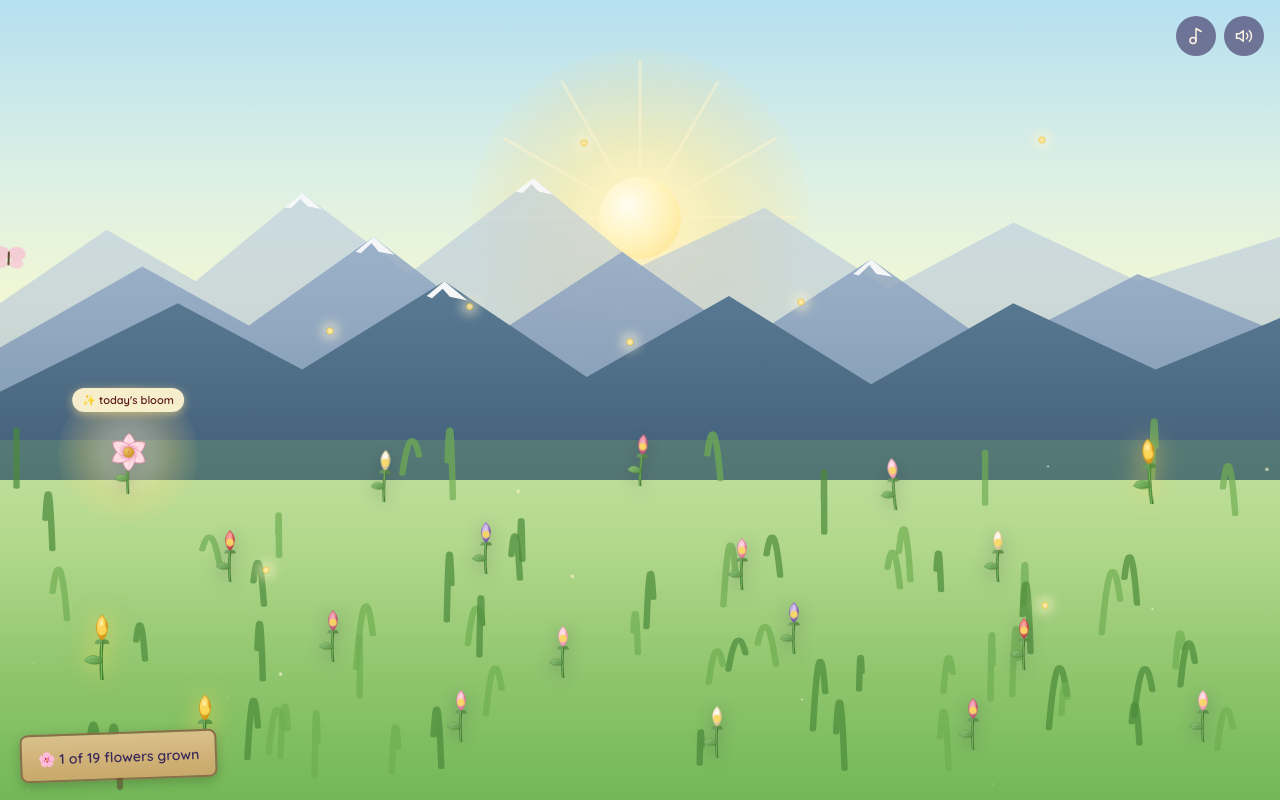
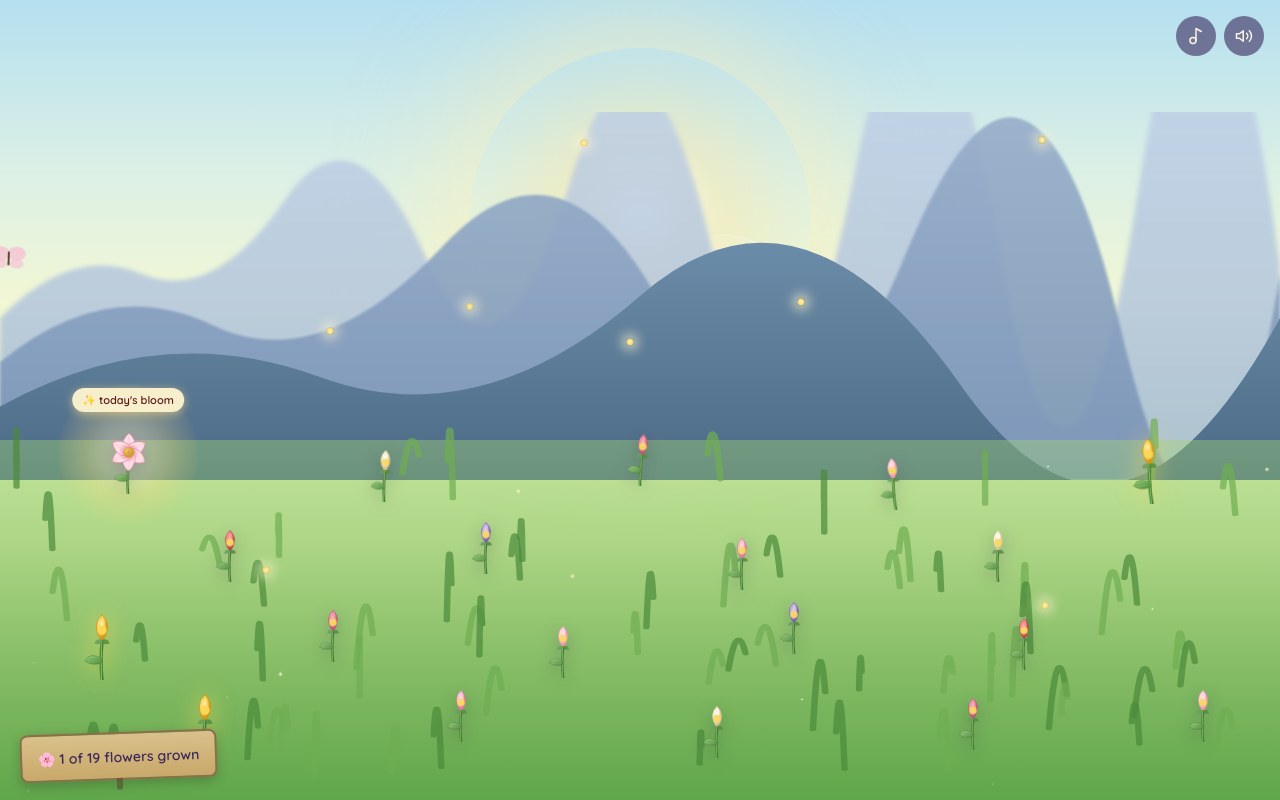
Before and after one commit to simplyveronica20-wq/Garden_for_you, a React (Vite) app: page / in a window 1280 px wide. Both pictures are taken after a click on the button "Open the Gate". Built offline with nearby package versions, Linux system fonts and the light colour scheme; a web font is replaced by a local one.

Commit message:
Update Garden SVG background to use realistic smooth curves, atmospheric blur, and lens flares

```diff
--- a/src/garden/Garden.tsx
+++ b/src/garden/Garden.tsx
@@ -306,43 +306,47 @@ function Sun() {
       className="absolute pointer-events-none"
       style={{ top: '6%', left: '50%', transform: 'translateX(-50%)', width: 340, height: 340 }}
     >
-      {/* soft radiant glow */}
+      {/* warm realistic sun glow */}
       <div
         className="absolute inset-0 rounded-full"
         style={{
           background:
-            'radial-gradient(circle, rgba(255,250,220,0.95) 0%, rgba(255,235,160,0.55) 30%, rgba(255,220,130,0.22) 55%, rgba(255,220,130,0) 75%)',
+            'radial-gradient(circle, rgba(255,255,255,1) 0%, rgba(255,245,210,0.8) 15%, rgba(255,230,160,0.4) 35%, rgba(255,220,130,0.1) 60%, rgba(255,220,130,0) 80%)',
+          boxShadow: '0 0 100px 30px rgba(255, 240, 180, 0.5)',
         }}
       />
-      {/* sun rays */}
-      <svg viewBox="0 0 340 340" className="absolute inset-0" style={{ animation: 'breathe 6s ease-in-out infinite' }}>
-        {Array.from({ length: 12 }).map((_, i) => {
-          const angle = (360 / 12) * i;
-          return (
-            <line
-              key={i}
-              x1="170"
-              y1="170"
-              x2="170"
-              y2="18"
-              stroke="rgba(255,245,208,0.5)"
-              strokeWidth="3"
-              strokeLinecap="round"
-              transform={`rotate(${angle} 170 170)`}
-            />
-          );
-        })}
-      </svg>
-      {/* sun core */}
+      {/* lens flares for realism */}
       <div
         className="absolute rounded-full"
         style={{
-          top: '38%',
-          left: '38%',
-          width: '24%',
-          height: '24%',
-          background: 'radial-gradient(circle at 35% 35%, #fffdf0 0%, #fff2b8 55%, #ffdf87 100%)',
-          boxShadow: '0 0 40px 14px rgba(255,240,180,0.7)',
+          top: '55%',
+          left: '55%',
+          width: '40%',
+          height: '40%',
+          background: 'rgba(255,255,255,0.1)',
+          border: '1px solid rgba(255,255,255,0.2)',
+        }}
+      />
+      <div
+        className="absolute rounded-full"
+        style={{
+          top: '75%',
+          left: '75%',
+          width: '15%',
+          height: '15%',
+          background: 'rgba(200,240,255,0.15)',
+          filter: 'blur(2px)',
+        }}
+      />
+      <div
+        className="absolute rounded-full"
+        style={{
+          top: '90%',
+          left: '90%',
+          width: '8%',
+          height: '8%',
+          background: 'rgba(255,220,180,0.2)',
+          filter: 'blur(1px)',
         }}
       />
     </div>
@@ -360,53 +364,45 @@ function Mountains() {
     >
       <defs>
         <linearGradient id="mtn-back" x1="0" y1="0" x2="0" y2="1">
-          <stop offset="0%" stopColor="#b9c9e0" />
-          <stop offset="100%" stopColor="#9fb3d1" />
+          <stop offset="0%" stopColor="#c5d5ea" />
+          <stop offset="100%" stopColor="#a3b8d6" />
         </linearGradient>
         <linearGradient id="mtn-mid" x1="0" y1="0" x2="0" y2="1">
-          <stop offset="0%" stopColor="#8fa6c4" />
-          <stop offset="100%" stopColor="#6f89ac" />
+          <stop offset="0%" stopColor="#96adca" />
+          <stop offset="100%" stopColor="#7590b4" />
         </linearGradient>
         <linearGradient id="mtn-front" x1="0" y1="0" x2="0" y2="1">
-          <stop offset="0%" stopColor="#5a7a94" />
-          <stop offset="100%" stopColor="#425f78" />
+          <stop offset="0%" stopColor="#6b8ca8" />
+          <stop offset="100%" stopColor="#4c6a85" />
         </linearGradient>
+        <filter id="blur-distant" x="-20%" y="-20%" width="140%" height="140%">
+          <feGaussianBlur stdDeviation="3" />
+        </filter>
+        <filter id="blur-mid" x="-20%" y="-20%" width="140%" height="140%">
+          <feGaussianBlur stdDeviation="1.5" />
+        </filter>
       </defs>
 
-      {/* back range, hazy */}
+      {/* back range, distant hazy mountains with smooth peaks */}
       <path
-        d="M0 260 L120 160 L220 230 L340 110 L460 220 L600 90 L720 210 L860 130 L1000 240 L1140 150 L1280 230 L1440 170 V500 H0 Z"
+        d="M0 280 Q 80 180 160 220 T 320 120 T 480 200 T 640 100 T 800 180 T 960 90 T 1120 160 T 1280 110 T 1440 210 V 500 H 0 Z"
         fill="url(#mtn-back)"
-        opacity="0.55"
-      />
-      {/* snow caps, back range */}
-      <path
-        d="M320 130 L340 110 L362 132 L346 128 L338 118 L328 130 Z M580 108 L600 90 L622 112 L606 108 L598 98 L588 110 Z"
-        fill="#fdfdfd"
-        opacity="0.85"
+        opacity="0.8"
+        filter="url(#blur-distant)"
       />
 
-      {/* mid range */}
+      {/* mid range, rolling hills and lower mountains */}
       <path
-        d="M0 320 L160 210 L280 290 L420 170 L560 300 L700 190 L840 310 L980 200 L1120 320 L1280 220 L1440 300 V500 H0 Z"
+        d="M0 340 Q 120 220 240 290 T 500 180 T 760 300 T 1020 190 T 1260 290 T 1440 220 V 500 H 0 Z"
         fill="url(#mtn-mid)"
-        opacity="0.8"
-      />
-      <path
-        d="M400 190 L420 170 L444 194 L426 190 L418 178 L406 192 Z M960 220 L980 200 L1004 224 L986 220 L978 208 L966 222 Z"
-        fill="#fdfdfd"
         opacity="0.9"
+        filter="url(#blur-mid)"
       />
 
-      {/* front range, most saturated */}
+      {/* front range, rolling foreground hills */}
       <path
-        d="M0 380 L200 260 L340 350 L500 230 L660 360 L820 250 L980 370 L1140 260 L1300 350 L1440 280 V500 H0 Z"
+        d="M0 400 Q 180 280 360 360 T 720 250 T 1080 370 T 1440 280 V 500 H 0 Z"
         fill="url(#mtn-front)"
-      />
-      <path
-        d="M480 250 L500 230 L526 256 L506 251 L498 240 L486 253 Z"
-        fill="#fdfdfd"
-        opacity="0.95"
       />
     </svg>
   );
@@ -433,7 +429,13 @@ function GrassField() {
       preserveAspectRatio="none"
     >
       {/* soft ground shading so the grass has some depth */}
-      <rect x="0" y="55" width="100" height="45" fill="#7fb85f" opacity="0.25" />
+      <rect x="0" y="55" width="100" height="45" fill="url(#grass-gradient)" opacity="0.4" />
+      <defs>
+        <linearGradient id="grass-gradient" x1="0" y1="0" x2="0" y2="1">
+          <stop offset="0%" stopColor="#a3d674" />
+          <stop offset="100%" stopColor="#4a8a3a" />
+        </linearGradient>
+      </defs>
       {blades.map((b, i) => (
         <path
           key={i}
```
